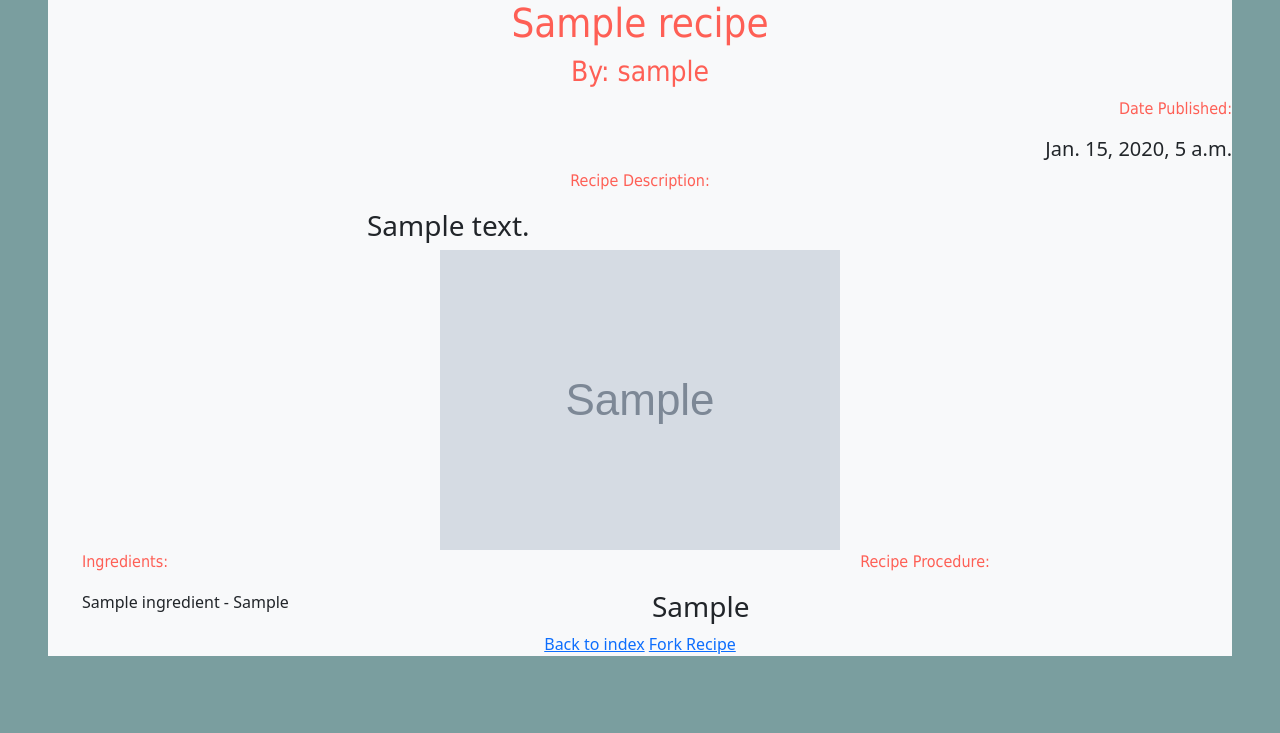
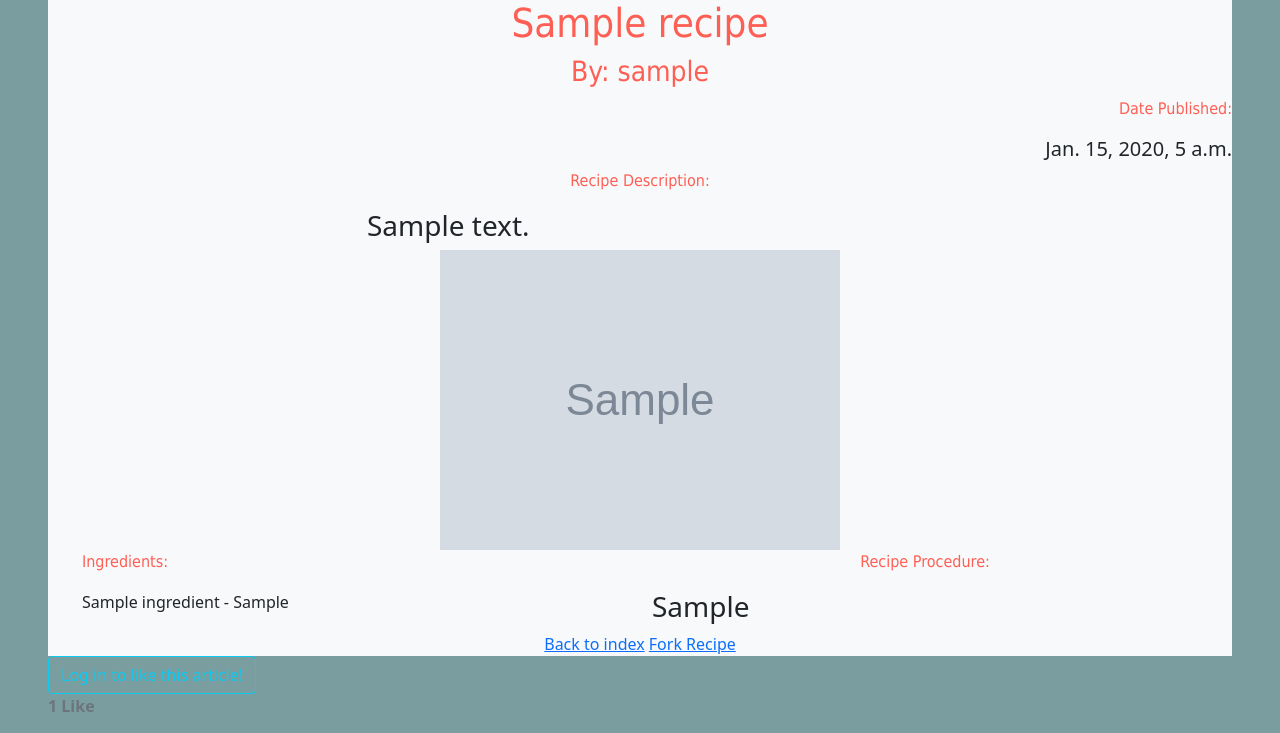
Before and after one commit to uva-cs3240-s22/group-project-A-04, a Django app: page /recipes/1/ in a window 1280 px wide. Shown: the part 67-800 px from the top of the page. Run offline with Django 4.2, Linux system fonts and the light colour scheme; tables that the repository leaves empty hold one stand-in row (values such as "Sample post"); grey boxes marked "Sample" are stand-in pictures; some libraries are stand-ins or nearby versions.

Commit message:
Not quite working yet

```diff
--- a/recipes/models.py
+++ b/recipes/models.py
@@ -35,6 +35,11 @@ class Recipe(models.Model):
     # blank allows it to be blank for form validation
     parent = models.ForeignKey("self", on_delete=models.SET_NULL, null=True, blank=True)
 
+    likes = models.ManyToManyField(User, related_name='recipe_likes')
+
+    def number_of_likes(self):
+        return self.likes.count()
+
     def __str__(self):
         return self.recipe_name
 
--- a/recipes/templates/recipes/detail.html
+++ b/recipes/templates/recipes/detail.html
@@ -60,6 +60,20 @@
 
 </div>
 </div>
+    {% if user.is_authenticated %}
+  <form action="{% url 'recipes:recipe_like' object.id %}" method="POST">
+    {% csrf_token %}
+
+    {% if post_is_liked %}
+    <button type="submit" name="recipe_id" value="{{object.id}}" class="btn btn-info">Unlike</button>
+    {% else %}
+    <button type="submit" name="recipe_id" value="{{object.id}}" class="btn btn-info">Like</button>
+    {% endif %}
+  </form>
+{% else %}
+  <a class="btn btn-outline-info" href="{% url 'login' %}?next={{request.path}}">Log in to like this article!</a><br>
+{% endif %}
+<strong class="text-secondary">{{ number_of_likes }} Like{{ number_of_likes|pluralize }}</strong>
 </div>
 
 {% endblock %}
--- a/recipes/urls.py
+++ b/recipes/urls.py
@@ -18,4 +18,5 @@ urlpatterns = [
     path('<int:pk>/fork/', views.recipe_fork_view, name='fork'),
     path('<int:pk>/edit/', views.recipe_update_view, name='edit'),
     path('<int:pk>/delete/', views.RecipeDelete.as_view(), name='delete'),
+    path('<int:pk>/recipe_like/', views.recipe_like, name='recipe_like'),
 ]
--- a/recipes/views.py
+++ b/recipes/views.py
@@ -7,6 +7,8 @@ from django.contrib.auth.decorators import login_required
 from django.shortcuts import redirect, render, get_object_or_404
 from django.urls import reverse, reverse_lazy
 from django.views.generic import ListView, DetailView, DeleteView
+from django.http import HttpResponseRedirect
+
 
 # Importing models from current directory
 from .models import Recipe, Ingredient, RecipeImage
@@ -35,6 +37,25 @@ class RecipeDetail(DetailView):
         """
         return Recipe.objects
 
+    def get_context_data(self, **kwargs):
+        data = super().get_context_data(**kwargs)
+        likes_connected = get_object_or_404(Recipe, id=self.kwargs['pk'])
+        liked = False
+        if likes_connected.likes.filter(id=self.request.user.id).exists():
+            liked = True
+        data['number_of_likes'] = likes_connected.number_of_likes()
+        data['post_is_liked'] = liked
+        return data
+
+
+def recipe_like(request, pk):
+    post = get_object_or_404(Recipe, id=request.POST.get('recipe_id'))
+    if post.likes.filter(id=request.user.id).exists():
+        post.likes.remove(request.user)
+    else:
+        post.likes.add(request.user)
+
+    return HttpResponseRedirect(reverse('blogpost-detail', args=[str(pk)]))
 
 @login_required
 def recipe_create_view(request):
```
Also changed, not shown: recipes/migrations/0014_auto_20220417_1800.py (added).
